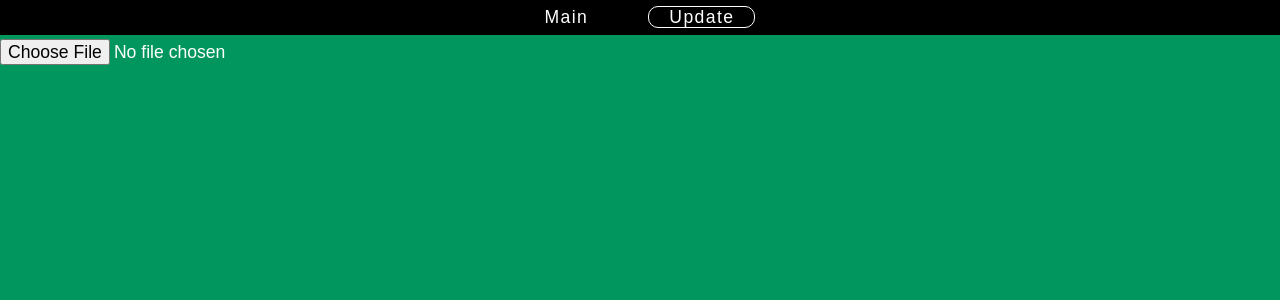
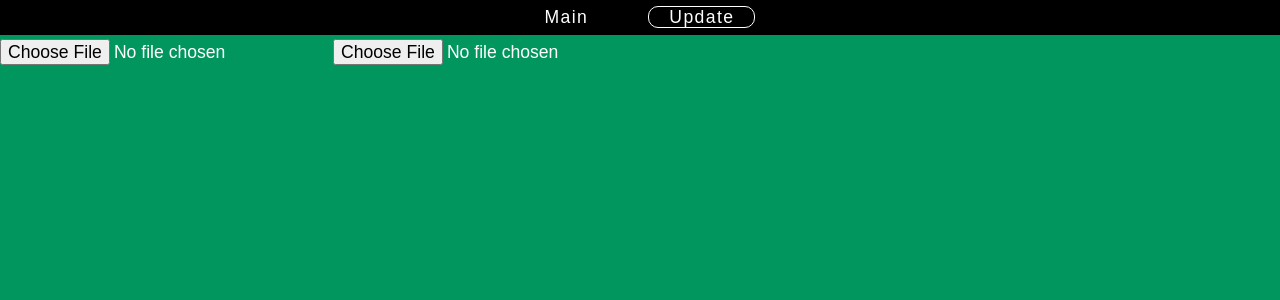
Before and after one commit to KubaTuta/workbooster-2.0, a React (Create React App) app: page /#/update in a window 1280 px wide. Shown: the top 300 px of the page. Built offline with nearby package versions, Linux system fonts and the light colour scheme; a web font is replaced by a local one.

Commit message:
second file reader

```diff
--- a/src/features/Update/index.js
+++ b/src/features/Update/index.js
@@ -1,9 +1,9 @@
 import { useState } from "react";
-import { ewiMap } from "./dataMaps";
+import { ewiMap, macadamMap } from "./dataMaps";
 import { handleConvertRecords } from "../../hooks";
 
 function Update() {
-  const [file, setFile] = useState([null]);
+  const [file, setFile] = useState([null, null]);
 
   function handleInput(event, number) {
     setFile((prevFile) => {
@@ -16,12 +16,23 @@ function Update() {
   return (
     <div>
       <form>
+        <>
         <input type="file" onChange={(event) => handleInput(event, 0)} />
         {file[0] !== null ? (
-          <button onClick={() => handleConvertRecords(0, ewiMap, "Ewindencja", file)}>Zapisz</button>
+          <button onClick={() => handleConvertRecords(0, ewiMap, "Ewidencja", file)}>Zapisz</button>
         ) : (
           ""
         )}
+        </>
+        <>
+        <input type="file" onChange={(event) => handleInput(event, 1)} />
+        {file[1] !== null ? (
+          <button onClick={() => handleConvertRecords(1, macadamMap, "Ekspertyzy", file)}>Zapisz</button>
+        ) : (
+          ""
+        )}
+        </>
+
       </form>
     </div>
   );
```
